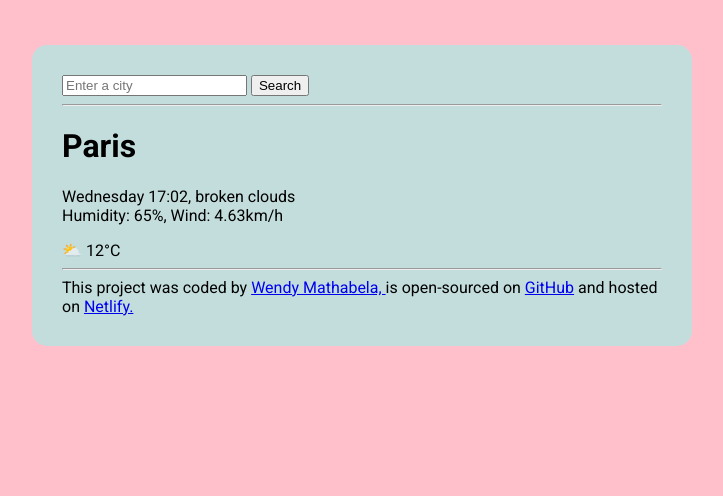
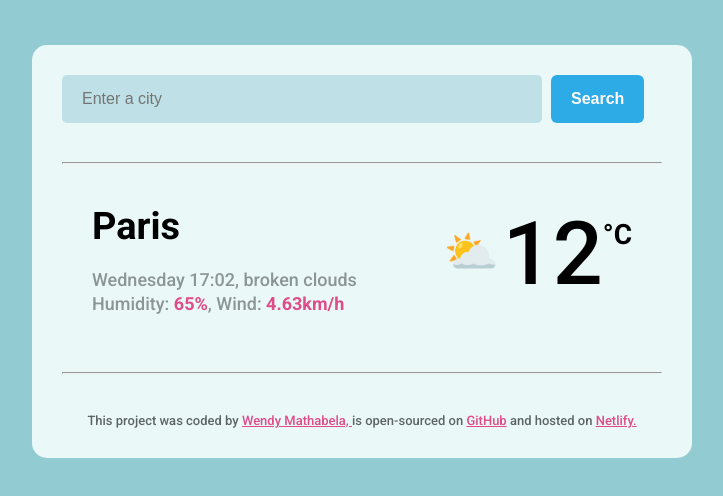
Before and after one commit to wendiemat/forecast, a plain HTML site: page index.html in a window 1280 px wide. Shown: the whole page, without its empty margins (278-1001 px from the left). Drawn offline with Linux system fonts and the light colour scheme.

Commit message:
Added the basic css

```diff
--- a/index.html
+++ b/index.html
@@ -16,21 +16,33 @@
     <div class="weather-app">
       <header>
         <form>
-          <input type="search" placeholder="Enter a city" required />
-          <input type="submit" value="Search" />
+          <input
+            type="search"
+            class="search-form-input"
+            placeholder="Enter a city"
+            required
+            class="search-form-input"
+          />
+          <input type="submit" value="Search" class="search-form-button" />
         </form>
       </header>
 
       <hr />
       <main>
-        <div>
-          <h1>Paris</h1>
-          <p>
-            Wednesday 17:02, broken clouds
-            <br />
-            Humidity: 65%, Wind: 4.63km/h
-          </p>
-          ⛅️ 12°C
+        <div class="weather-app-data">
+          <div>
+            <h1 class="weather-app-city">Paris</h1>
+            <p class="weather-app-details">
+              Wednesday 17:02, broken clouds
+              <br />
+              Humidity: <strong>65%</strong>, Wind: <strong>4.63km/h</strong>
+            </p>
+          </div>
+          <div class="weather-app-temp-container">
+            <div class="weather-app-icon">⛅️</div>
+            <div class="weather-app-temp">12</div>
+            <div class="weather-app-unit">°C</div>
+          </div>
         </div>
       </main>
       <hr />
--- a/src/style.css
+++ b/src/style.css
@@ -1,13 +1,98 @@
 body {
-  background-color: pink;
+  background-color: rgb(147, 203, 211);
   font-family: "Roboto", sans-serif;
 }
 
 .weather-app {
-  background: rgb(195, 221, 221);
+  background: rgb(234, 248, 248);
   max-width: 600px;
   margin: 45px auto;
   box-shadow: 0 30px 50px rgba(65, 50, 100, 0);
   border-radius: 15px;
   padding: 30px;
 }
+
+a {
+  color: rgb(223, 76, 137);
+}
+
+header {
+  border-bottom: 1px solid rgb(234, 248, 248);
+  padding: 0 0 30px;
+}
+
+.search-form-input {
+  background-color: rgb(190, 224, 230);
+  border: none;
+  border-radius: 5px;
+  width: 80%;
+  padding: 15px 20px;
+  font-size: 16px;
+}
+
+.search-form-button {
+  background: rgb(44, 171, 230);
+  padding: 15px 20px;
+  margin-left: 5px;
+  border: none;
+  border-radius: 6px;
+  font-size: 16px;
+  font-weight: bold;
+  color: rgb(255, 251, 251);
+}
+
+main {
+  padding: 30px;
+}
+
+.weather-app-temp-container {
+  display: flex;
+}
+
+.weather-app-data {
+  display: flex;
+  justify-content: space-between;
+}
+
+.weather-app-city {
+  margin: 0;
+  font-size: 38px;
+  line-height: 48px;
+}
+
+.weather-app-details {
+  font-size: 18px;
+  font-weight: 500;
+  color: rgba(0, 0, 0, 0.4);
+  line-height: 24px;
+}
+
+.weather-app-details strong {
+  color: rgb(223, 76, 137);
+}
+
+.weather-app-icon {
+  font-size: 44px;
+  margin-top: 24px;
+}
+
+.weather-app-temp {
+  font-size: 88px;
+  font-weight: 500;
+  margin-left: 4px;
+}
+
+.weather-app-unit {
+  font-size: 28px;
+  font-weight: bold;
+  margin-top: 16px;
+}
+
+footer {
+  border-top: 1px solid rgb(234, 248, 248);
+  padding: 30px 0 0;
+  text-align: center;
+  font-size: 13px;
+  font-weight: 500;
+  color: rgba(0, 0, 0, 0.6);
+}
```
